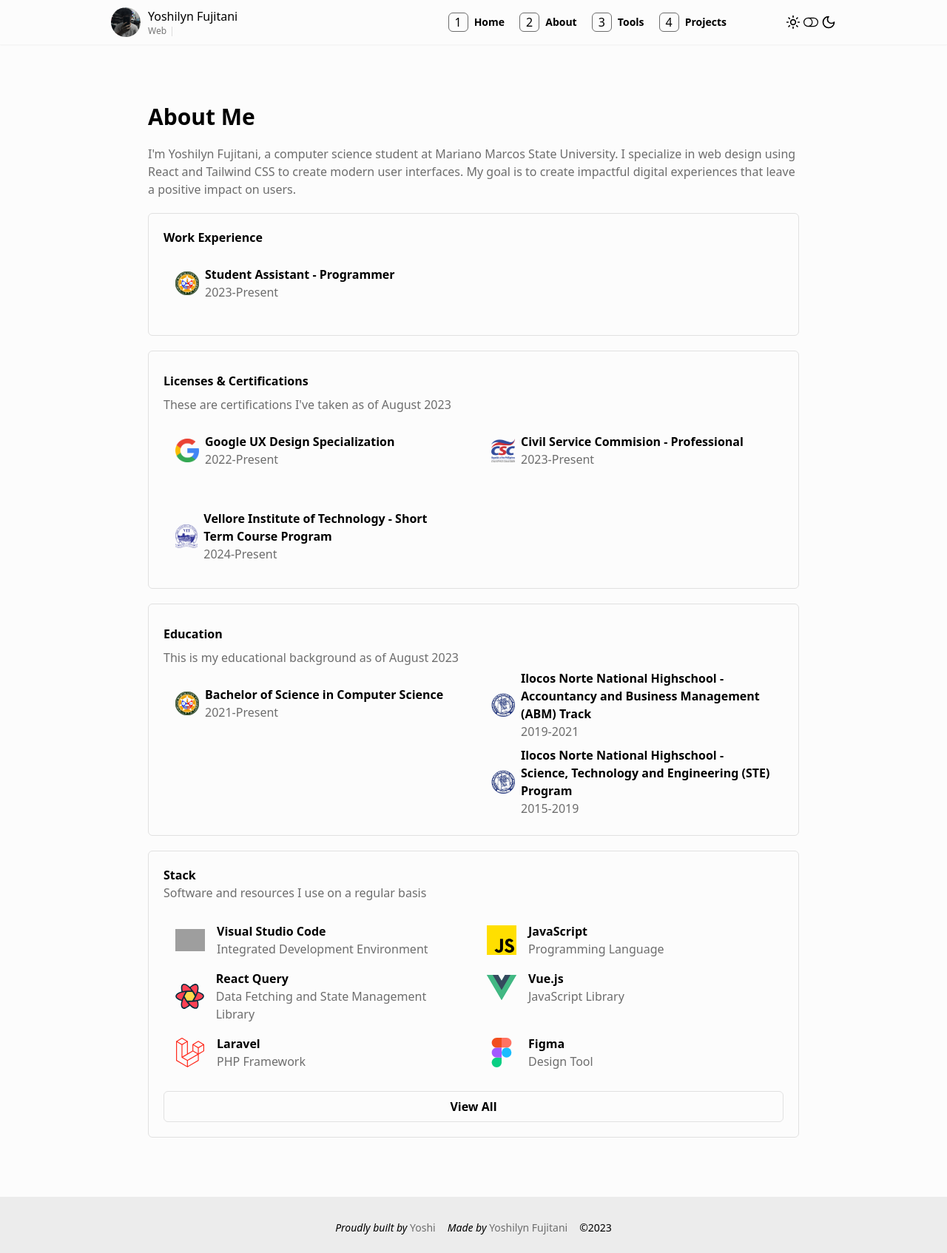
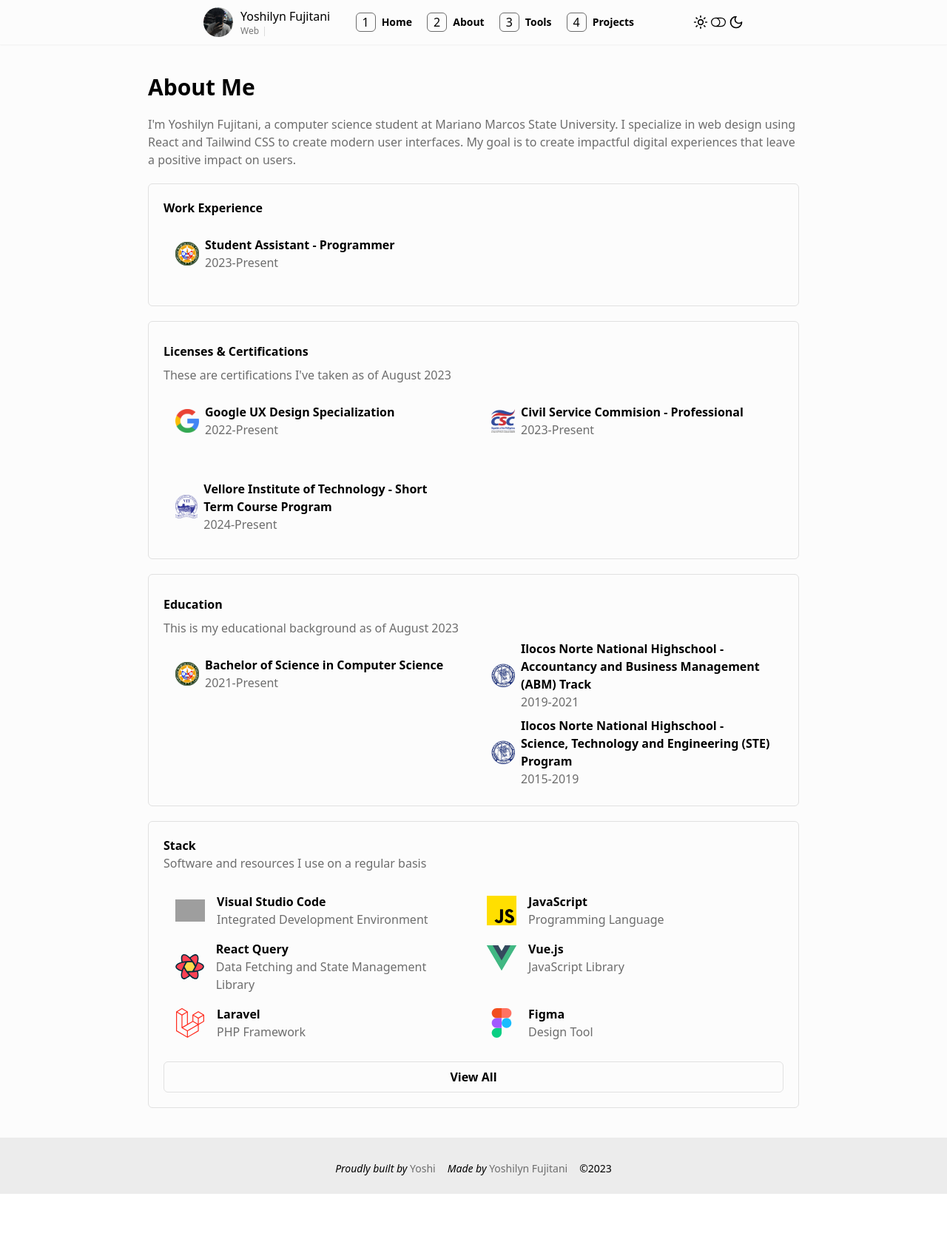
Before and after one commit to yoshilynfujitani/Portfolio, a React (Vite) app: page /Portfolio/about in a window 1280 px wide. Shown: the whole page at 74% size. After the commit the page ends 1614 px from the top, so only its background shows below. Built offline with nearby package versions, Linux system fonts and the light colour scheme; grey boxes are pictures that could not be loaded; a web font is replaced by a local one.

Commit message:
edited viewport issue

```diff
--- a/src/Components/NavBar/Navbar.jsx
+++ b/src/Components/NavBar/Navbar.jsx
@@ -16,7 +16,7 @@ const Navbar = () => {
   return (
     <>
       <Container>
-        <div className="flex items-center py-2.5 w-full justify-between px-[10px] md:px-[150px]  2xl:px-[350px] shadow-sm bg-lightModeMain dark:bg-Main z-50">
+        <div className="flex items-center py-2.5 w-full justify-between px-[10px] md:px-[150px] xl:px-[275px] 2xl:px-[350px] shadow-sm bg-lightModeMain dark:bg-Main z-50">
           <div className="flex-1">
             <UserNameAndDP />
           </div>
--- a/src/Components/WorkCarousel.jsx
+++ b/src/Components/WorkCarousel.jsx
@@ -10,32 +10,36 @@ const WorkCarousel = () => {
   );
 
   useEffect(() => {
-    let intervalId;
     const handleResize = () => {
-      const isScreenMd = window.matchMedia("(min-width: 768px)").matches;
-      setIsMdScreen(isScreenMd);
-      if (isScreenMd) {
-        intervalId = setInterval(() => {
-          if (currentIndex < works.length - 3) {
-            setCurrentIndex(currentIndex + 1);
-          } else {
-            setCurrentIndex(0);
-          }
-        }, 5000);
-      } else {
-        setCurrentIndex(0);
-        clearInterval(intervalId);
-      }
+      setIsMdScreen(window.matchMedia("(min-width: 768px)").matches);
     };
 
-    handleResize(); // Check initial screen size
     window.addEventListener("resize", handleResize);
 
+    // Clean up the event listener on component unmount
+    return () => {
+      window.removeEventListener("resize", handleResize);
+    };
+  }, []);
+
+  useEffect(() => {
+    let intervalId;
+
+    if (isMdScreen) {
+      intervalId = setInterval(() => {
+        setCurrentIndex((prevIndex) =>
+          prevIndex < works.length - 3 ? prevIndex + 1 : 0
+        );
+      }, 5000);
+    } else {
+      setCurrentIndex(0); // Reset to the first slide if not medium screen
+    }
+
+    // Clean up the interval on component unmount or when screen size changes
     return () => {
       clearInterval(intervalId);
-      window.removeEventListener("resize", handleResize);
     };
-  }, [currentIndex]);
+  }, [isMdScreen]);
 
   const nextSlide = () => {
     if (currentIndex < works.length - 3) {
--- a/src/Pages/About.jsx
+++ b/src/Pages/About.jsx
@@ -29,7 +29,7 @@ const About = () => {
   ];
   return (
     <Container>
-      <div className="bg-lightModeMain dark:bg-secondary space-y-5  py-10 px-5 md:px-[200px] md:py-[80px] 2xl:px-[350px]">
+      <div className="bg-lightModeMain dark:bg-secondary space-y-5  py-10 px-5 md:px-[200px]  2xl:px-[350px]">
         <h1 className="text-3xl font-semibold text-main">About Me</h1>
         <p className="text-subtext ">
           I'm Yoshilyn Fujitani, a computer science student at Mariano Marcos
--- a/src/Pages/Home.jsx
+++ b/src/Pages/Home.jsx
@@ -13,7 +13,7 @@ import WorkCarousel from "../Components/WorkCarousel";
 const Home = () => {
   return (
     <Container>
-      <div className="w-full overflow-clip  bg-lightModeMain dark:bg-secondary py-10 px-5 md:px-[150px] md:py-[80px] 2xl:px-[350px] ease-in duration-300">
+      <div className="w-full overflow-clip  bg-lightModeMain dark:bg-secondary py-10 px-5 md:px-[150px] md:py-[80px] xl:px-[275px] 2xl:px-[350px] ease-in duration-300">
         <Header />
         <div className=" ">
           <h1 className="inline-flex pb-5 animate-text-gradient text-main text-xl lg:text-2xl font-semibold    lg:px-0 lg:pt-0">
--- a/src/Pages/Works.js
+++ b/src/Pages/Works.js
@@ -18,7 +18,7 @@ import TailEssence from "/TailEssence.png";
 const works = [
   {
     id: 6,
-    title: "Alumni Mentorship Program",
+    title: "Alumni Mentorship ",
     desc: "SA Project",
     img: AlumniMentorship,
     stack: [
--- a/tailwind.config.js
+++ b/tailwind.config.js
@@ -53,6 +53,22 @@ export default {
         Main: "#1F1F1F",
       },
     },
+    screens: {
+      sm: "640px",
+      // => @media (min-width: 640px) { ... }
+
+      md: "768px",
+      // => @media (min-width: 768px) { ... }
+
+      lg: "1024px",
+      // => @media (min-width: 1024px) { ... }
+
+      xl: "1180px",
+      // => @media (min-width: 1280px) { ... }
+
+      "2xl": "1636px",
+      // => @media (min-width: 1536px) { ... }
+    },
   },
   plugins: [],
 };
```
